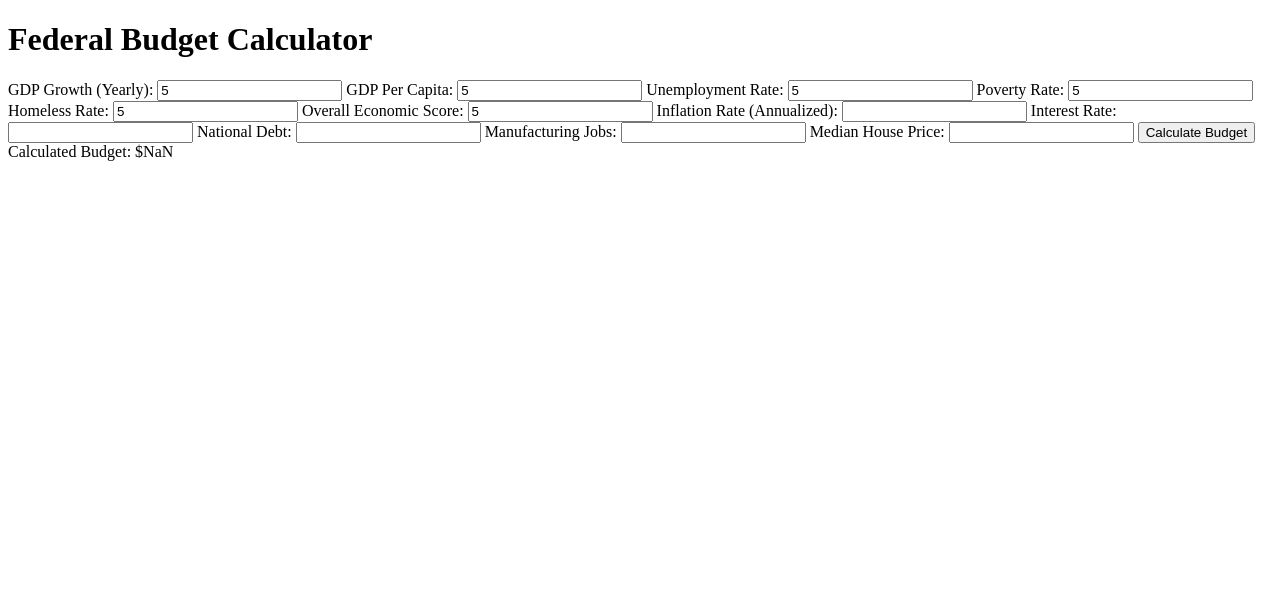
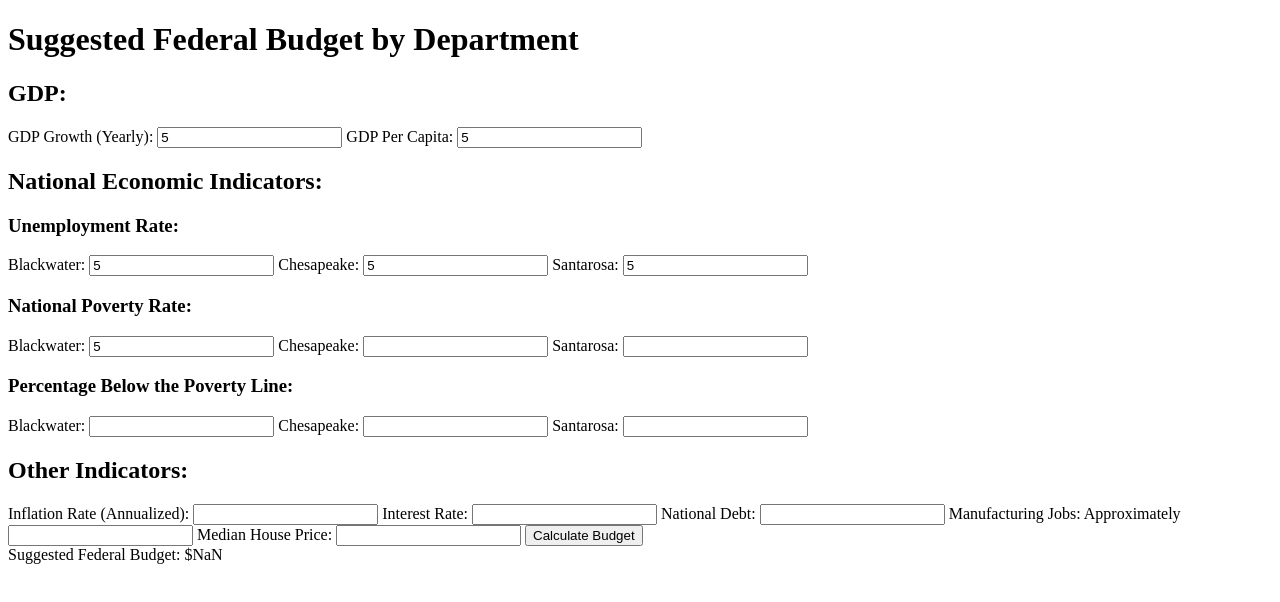
Before and after one commit to LILANGEL769/economything.github.io, a plain HTML site: page index.html in a window 1280 px wide. Both pictures are taken after typing "5", "5", "5", "5", "5", "5" into the empty fields and a click on the button "Calculate Budget". Drawn offline with Linux system fonts and the light colour scheme.

Commit message:
Update index.html

```diff
--- a/index.html
+++ b/index.html
@@ -1,31 +1,60 @@
 <!DOCTYPE html>
 <html>
 <head>
-  <title>Federal Budget Calculator</title>
+  <title>Suggested Federal Budget by Department</title>
   <style>
     /* Add your custom CSS styles here */
   </style>
 </head>
 <body>
-  <h1>Federal Budget Calculator</h1>
+  <h1>Suggested Federal Budget by Department</h1>
 
+  <!-- Input Fields for GDP -->
+  <h2>GDP:</h2>
   <label for="gdp-growth">GDP Growth (Yearly):</label>
   <input type="number" id="gdp-growth" step="0.01" min="0" required>
 
   <label for="gdp-per-capita">GDP Per Capita:</label>
   <input type="number" id="gdp-per-capita" required>
 
-  <label for="unemployment-rate">Unemployment Rate:</label>
-  <input type="number" id="unemployment-rate" step="0.01" min="0" required>
+  <!-- National Economic Indicators -->
+  <h2>National Economic Indicators:</h2>
 
-  <label for="poverty-rate">Poverty Rate:</label>
-  <input type="number" id="poverty-rate" step="0.01" min="0" required>
+  <!-- Input Fields for Unemployment Rate -->
+  <h3>Unemployment Rate:</h3>
+  <label for="unemployment-blackwater">Blackwater:</label>
+  <input type="number" id="unemployment-blackwater" step="0.01" min="0" required>
 
-  <label for="homeless-rate">Homeless Rate:</label>
-  <input type="number" id="homeless-rate" step="0.01" min="0" required>
+  <label for="unemployment-chesapeake">Chesapeake:</label>
+  <input type="number" id="unemployment-chesapeake" step="0.01" min="0" required>
 
-  <label for="economic-score">Overall Economic Score:</label>
-  <input type="number" id="economic-score" required>
+  <label for="unemployment-santarosa">Santarosa:</label>
+  <input type="number" id="unemployment-santarosa" step="0.01" min="0" required>
+
+  <!-- Input Fields for National Poverty Rate -->
+  <h3>National Poverty Rate:</h3>
+  <label for="poverty-national-blackwater">Blackwater:</label>
+  <input type="number" id="poverty-national-blackwater" step="0.01" min="0" required>
+
+  <label for="poverty-national-chesapeake">Chesapeake:</label>
+  <input type="number" id="poverty-national-chesapeake" step="0.01" min="0" required>
+
+  <label for="poverty-national-santarosa">Santarosa:</label>
+  <input type="number" id="poverty-national-santarosa" step="0.01" min="0" required>
+
+  <!-- Input Fields for Percentage Below the Poverty Line -->
+  <h3>Percentage Below the Poverty Line:</h3>
+  <label for="poverty-below-blackwater">Blackwater:</label>
+  <input type="number" id="poverty-below-blackwater" step="0.01" min="0" required>
+
+  <label for="poverty-below-chesapeake">Chesapeake:</label>
+  <input type="number" id="poverty-below-chesapeake" step="0.01" min="0" required>
+
+  <label for="poverty-below-santarosa">Santarosa:</label>
+  <input type="number" id="poverty-below-santarosa" step="0.01" min="0" required>
+
+  <!-- Input Fields for Inflation and Interest Rates, National Debt, Manufacturing Jobs, and Median House Price -->
+  <h2>Other Indicators:</h2>
 
   <label for="inflation-rate">Inflation Rate (Annualized):</label>
   <input type="number" id="inflation-rate" step="0.01" min="0" required>
@@ -36,14 +65,16 @@
   <label for="national-debt">National Debt:</label>
   <input type="number" id="national-debt" required>
 
-  <label for="manufacturing-jobs">Manufacturing Jobs:</label>
+  <label for="manufacturing-jobs">Manufacturing Jobs: Approximately</label>
   <input type="number" id="manufacturing-jobs" required>
 
   <label for="median-house-price">Median House Price:</label>
   <input type="number" id="median-house-price" required>
 
+  <!-- Calculate Budget Button -->
   <button id="calculate-button">Calculate Budget</button>
 
+  <!-- Div to Display Result -->
   <div id="budget-result"></div>
 
   <script>
@@ -53,33 +84,43 @@
     });
 
     function calculateBudget() {
+      // Fetching Input Values
       const gdpGrowth = parseFloat(document.getElementById('gdp-growth').value);
       const gdpPerCapita = parseFloat(document.getElementById('gdp-per-capita').value);
-      const unemploymentRate = parseFloat(document.getElementById('unemployment-rate').value);
-      const povertyRate = parseFloat(document.getElementById('poverty-rate').value);
-      const homelessRate = parseFloat(document.getElementById('homeless-rate').value);
-      const economicScore = parseFloat(document.getElementById('economic-score').value);
+      const unemploymentBlackwater = parseFloat(document.getElementById('unemployment-blackwater').value);
+      const unemploymentChesapeake = parseFloat(document.getElementById('unemployment-chesapeake').value);
+      const unemploymentSantarosa = parseFloat(document.getElementById('unemployment-santarosa').value);
+      const povertyNationalBlackwater = parseFloat(document.getElementById('poverty-national-blackwater').value);
+      const povertyNationalChesapeake = parseFloat(document.getElementById('poverty-national-chesapeake').value);
+      const povertyNationalSantarosa = parseFloat(document.getElementById('poverty-national-santarosa').value);
+      const povertyBelowBlackwater = parseFloat(document.getElementById('poverty-below-blackwater').value);
+      const povertyBelowChesapeake = parseFloat(document.getElementById('poverty-below-chesapeake').value);
+      const povertyBelowSantarosa = parseFloat(document.getElementById('poverty-below-santarosa').value);
       const inflationRate = parseFloat(document.getElementById('inflation-rate').value);
       const interestRate = parseFloat(document.getElementById('interest-rate').value);
       const nationalDebt = parseFloat(document.getElementById('national-debt').value);
       const manufacturingJobs = parseFloat(document.getElementById('manufacturing-jobs').value);
       const medianHousePrice = parseFloat(document.getElementById('median-house-price').value);
 
-      // Calculate the budget using more realistic formulas and factors.
-      const economicImpact = (gdpGrowth + (gdpPerCapita / 100)) * (1 - unemploymentRate) * (1 - povertyRate) * (1 - homelessRate);
+      // Calculations
+      const totalUnemployment = (unemploymentBlackwater + unemploymentChesapeake + unemploymentSantarosa) / 3;
+      const totalPovertyNational = (povertyNationalBlackwater + povertyNationalChesapeake + povertyNationalSantarosa) / 3;
+      const totalPovertyBelow = (povertyBelowBlackwater + povertyBelowChesapeake + povertyBelowSantarosa) / 3;
+
+      const economicImpact = (gdpGrowth + (gdpPerCapita / 100)) * (1 - totalUnemployment) * (1 - totalPovertyNational) * (1 - totalPovertyBelow);
       const inflationImpact = economicImpact * (1 - inflationRate);
       const debtInterest = interestRate * nationalDebt;
       const jobsImpact = manufacturingJobs * 5000;
       const housingImpact = medianHousePrice / 2000;
 
-      const budget = economicImpact * economicScore - inflationImpact - debtInterest + jobsImpact - housingImpact;
+      const budget = economicImpact - inflationImpact - debtInterest + jobsImpact - housingImpact;
 
       displayBudgetResult(budget);
     }
 
     function displayBudgetResult(budget) {
       const budgetResult = document.getElementById('budget-result');
-      budgetResult.textContent = `Calculated Budget: $${formatNumber(budget)}`;
+      budgetResult.textContent = `Suggested Federal Budget: $${formatNumber(budget)}`;
     }
 
     function formatNumber(number) {
```
